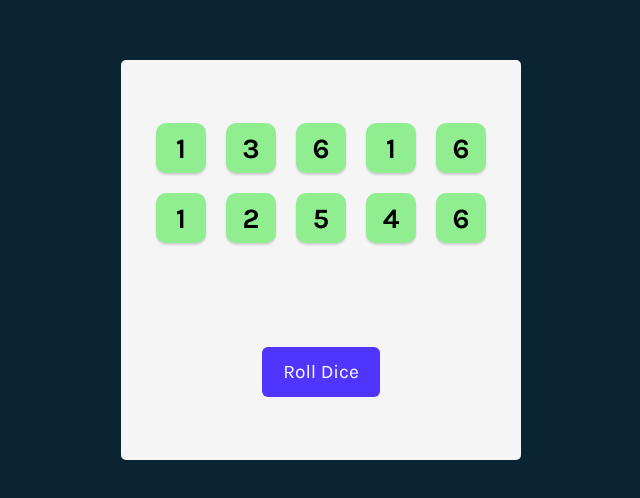
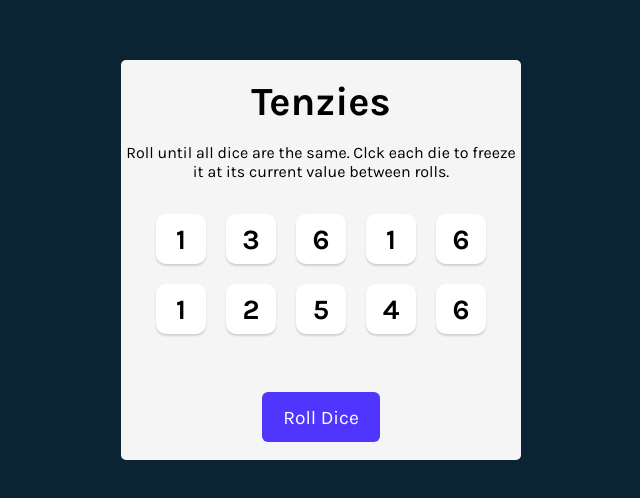
Before and after one commit to Sam-xiexielaoshi/Tenzies, a React (Vite) app: page / in a window 1280 px wide. Shown: the part 140-638 px from the top of the page, without its empty margins (319-959 px from the left). Built offline with nearby package versions, Linux system fonts and the light colour scheme.

Commit message:
fucntion to hold and check whether the die is held or not added css

```diff
--- a/App.jsx
+++ b/App.jsx
@@ -7,18 +7,39 @@
   function generateAllNewDice() {
     return new Array(10).fill(0).map(() => ({
       value: Math.ceil(Math.random() * 6),
-      isHeld: true,
+      isHeld: false,
       id: nanoid(),
     }));
   }
   function rollDice() {
-    setDice(generateAllNewDice());
+    setDice((prevDice) =>
+      prevDice.map((die) =>
+        die.isHeld ? die : { ...die, value: Math.ceil(Math.random() * 6) }
+      )
+    );
+  }
+  function hold(id) {
+    setDice((prevDice) =>
+      prevDice.map((die) =>
+        die.id === id ? { ...die, isHeld: !die.isHeld } : die
+      )
+    );
   }
   const diceElements = dice.map((dieObj) => (
-    <Die key={dieObj.id} value={dieObj.value} isHeld={dieObj.isHeld}/>
+    <Die
+      key={dieObj.id}
+      value={dieObj.value}
+      isHeld={dieObj.isHeld}
+      hold={() => hold(dieObj.id)}
+    />
   ));
   return (
     <main>
+      <h1 className="title">Tenzies</h1>
+      <p className="instructions">
+        Roll until all dice are the same. Clck each die to freeze it at its
+        current value between rolls.
+      </p>
       <div className="dice-container">{diceElements}</div>
       <button className="roll-dice" onClick={rollDice}>
         Roll Dice{" "}
--- a/Die.jsx
+++ b/Die.jsx
@@ -3,6 +3,6 @@
         backgroundColor: props.isHeld? "lightgreen" : "white",
     }
     return (
-        <button style={styles}>{props.value}</button>
+        <button style={styles} onClick={props.hold}>{props.value}</button>
     )
 }
--- a/index.css
+++ b/index.css
@@ -37,7 +37,7 @@
 }
 
 .instructions {
-    font-family: 'Inter', sans-serif;
+    font-family: Karla, sans-serif;
     font-weight: 400;
     margin-top: 0;
     text-align: center;
```
